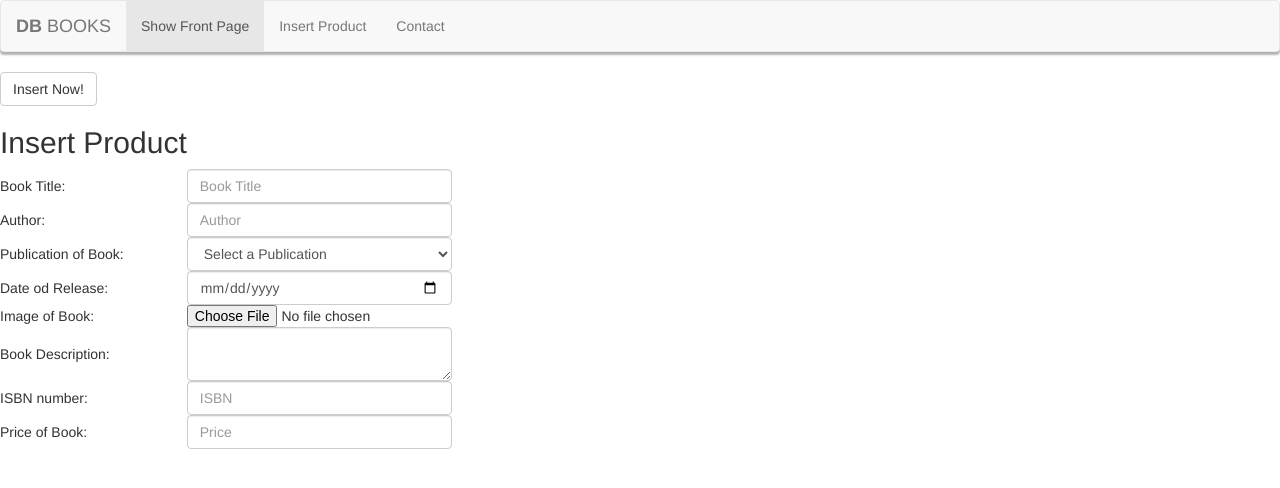
After one commit to igor06brw/Book-Database, a PHP site: page /insert.php in a window 1280 px wide. The commit adds this page. Shown: the top 488 px of the page. Run offline with PHP 8.4, Linux system fonts and the light colour scheme; data that the repository does not hold is empty; some libraries are stand-ins or nearby versions.

Commit message:
FINISH INSERT/SELECT

```diff
--- a/core/connect.php
+++ b/core/connect.php
@@ -5,15 +5,14 @@
  * Date: 06.08.2016
  * Time: 08:56
  */
-session_start();
-
 $db_host = 'localhost';
 $db_user = 'root';
 $db_pass = '';
 $db_name = 'booksit';
 $conn = new mysqli($db_host, $db_user, $db_pass, $db_name);
 
-if ($conn->connect_error) {
-    echo "Database connect failed!" . connection_error();
-}
+if ($conn->connect_error)
+    echo 'Database connect failed!';
+
+
 ?>
--- a/css/style.css
+++ b/css/style.css
@@ -1,27 +1,68 @@
 body {
-    margin: 0px auto;
+    margin: auto;
 }
 
-.login-form-group {
-    margin: 10px 0 5px 0;
-}
-
-.input-group {
-    margin: 0 auto;
+table {
+    margin: auto 0;
     float: none;
 }
 
-.login-form-submit {
-    margin: 10px 0 20px 0;
+form {
+    display: inline-block;
+}
+tr {
+    margin: auto;
+    float: none;
+}
+#single_product {
+    margin: 5px;
+    width: 30%;
+    display: inline-block;
+    border: 1px solid rgba(0, 0, 0, 0.1);
+    border-radius: 5%;
+    min-width: 30%;
+    max-width: 20%;
 }
 
-.login.jumbotron {
-    background: none;
-    margin: 10px 0 2.8rem 0;
-    padding: 0;
+#single_product h2 {
 }
 
-.forget-pass {
-    margin: 5px 0 5px 0;
-    font-size: 0.7em;
+#single_product img {
+    width: 40%;
+    height: auto;
+    border-radius: 2px 2px 10px 10px;
+    -webkit-box-shadow: 0px 3px 2px 0px rgba(0,0,0,0.75);
+    -moz-box-shadow: 0px 3px 2px 0px rgba(0,0,0,0.75);
+    box-shadow: 0px 3px 2px 0px rgba(0,0,0,0.75);
 }
+
+#single_product #author {
+    font-size: medium;
+}
+#single_product #desc {
+    color: #1b6d85;
+}
+#single_product #desc p {
+    margin: auto;
+    padding: auto;
+
+}
+#edit {
+    margin: 10px 5%;
+    float: right;
+}
+#danger {
+    margin: 10px 0;
+    float: right;
+}
+
+#price {
+    margin: 20px 10%;
+    float:left;
+}
+
+#nav {
+    -webkit-box-shadow: 0px 3px 2px 0px rgba(0,0,0,0.75);
+    -moz-box-shadow: 0px 3px 2px 0px rgba(0,0,0,0.75);
+    box-shadow: 0px 3px 2px 0px rgba(0,0,0,0.3);
+}
--- /dev/null
+++ b/insert.php
@@ -0,0 +1,135 @@
+<?php
+/**
+ * Created by PhpStorm.
+ * User: Admin
+ * Date: 08.08.2016
+ * Time: 18:22
+ */
+include('core/connect.php');
+?>
+<!DOCTYPE html>
+<html lang="pl-PL">
+    <head>
+        <meta charset="UTF-8">
+        <meta http-equiv="X-UA-Compatible" content="IE=edge">
+        <title>BookDB - Insert Book</title>
+        <!-- Tell the browser to be responsive to screen width -->
+        <meta content="width=device-width, initial-scale=1, maximum-scale=1, user-scalable=no" name="viewport">
+        <!-- jQuery -->
+        <script src="https://code.jquery.com/jquery-3.1.0.min.js"
+                integrity="sha256-cCueBR6CsyA4/9szpPfrX3s49M9vUU5BgtiJj06wt/s=" crossorigin="anonymous"></script>
+        <!-- <script src="//cdn.tinymce.com/4/tinymce.min.js"></script>
+        <script>tinymce.init({ selector:'textarea' });</script> -->
+        <!-- Bootstrap -->
+        <link rel="stylesheet" href="css/bootstrap.min.css">
+        <link rel="stylesheet" href="css/style.css">
+        <script src="js/bootstrap.min.js"></script>
+    </head>
+    <body>
+    <?php
+    include_once('navigator.php');
+    ?>
+        <div>
+            <form action="insert.php" method="POST" enctype="multipart/form-data">
+                <table>
+                    <tr>
+                        <td><h2>Insert Product</h2></td>
+                    </tr>
+                    <tr>
+                        <td>Book Title:</td>
+                        <td><input type="text" class="form-control" placeholder="Book Title" name="book_title" /></td>
+                    </tr>
+                    <tr>
+                        <td>Author:</td>
+                        <td><input type="text" class="form-control" placeholder="Author" name="book_author"></td>
+                    </tr>
+                    <tr>
+                        <td>Publication of Book:</td>
+                        <td><select name="book_publication" class="form-control">
+                                <option>Select a Publication</option>
+                                <?php
+                                $getPublication = "SELECT * FROM publication";
+
+                                $runPublication = $conn->query($getPublication);
+
+                                if ($runPublication->num_rows > 0)
+                                {
+                                    while ($rowPublication = $runPublication->fetch_array())
+                                    {
+
+                                        $publication_id = $rowPublication['publication_id'];
+                                        $publication_name = $rowPublication['publication_name'];
+
+                                        echo "<option value='$publication_id'>$publication_name</option>";
+
+                                    }
+                                }
+                                ?>
+                            </select></td>
+                    </tr>
+                    <tr>
+                        <td>Date od Release:</td>
+                        <td><input type="date" class="form-control" placeholder="Date" name="book_date_release" required></td>
+                    </tr>
+                    <tr>
+                        <td>Image of Book:</td>
+                        <td><input type="file" class="fileinput fileinput-new" data-icon="false" name="book_image" required/></td>
+                    </tr>
+                    <tr>
+                        <td>Book Description:</td>
+                        <td><textarea name="book_desc" class="form-control" ></textarea></td>
+                    </tr>
+                    <tr>
+                        <td>ISBN number:</td>
+                        <td><input type="text" class="form-control" placeholder="ISBN" name="book_isbn"></td>
+                    </tr>
+                    <tr>
+                        <td>Price of Book:</td>
+                        <td><input type="text" class="form-control" placeholder="Price" name="book_price"></td>
+                    </tr>
+                    <div>
+                        <input type="submit" class="btn btn-default" name="insert_post" value="Insert Now!">
+                    </div>
+                </table>
+            </form>
+        </div>
+    </body>
+</html>
+<?php
+if (isset($_POST['insert_post'])) {
+    $pic_dir = "images/";
+    $book_title = $_POST['book_title'];
+    $book_author = $_POST['book_author'];
+    $book_publication = $_POST['book_publication'];
+    $book_date_release = $_POST['book_date_release'];
+    $book_isbn = $_POST['book_isbn'];
+
+    $book_image = $_FILES['book_image']['name'];
+    $book_image_tmp = $_FILES['book_image']['tmp_name'];
+
+    $book_desc = $_POST['book_desc'];
+    $book_price = $_POST['book_price'];
+
+    //!!!!!!!!!!!!!!!!!!!!!!!!!!!!!UPLOAD A IMAGE!!!!!
+
+    if(is_uploaded_file($book_image_tmp))
+    {
+        move_uploaded_file($book_image_tmp,$pic_dir . $book_image);
+    } else {
+        die('File not uploaded.....');
+    }
+
+
+    echo $insert_book = "INSERT INTO `book` (`book_title`, `book_author`, `book_publication`, `book_image`, `book_desc`, `book_price`, `book_date_release`, `book_isbn`) VALUES ('$book_title','$book_author','$book_publication','$book_image','$book_desc','$book_price','$book_date_release','$book_isbn')";
+
+
+    $inserted_book = $conn->query($insert_book);
+
+    if(!$inserted_book) {
+        echo "<script>alert('Cant add this book to database - check code!')</script>";
+    } else {
+        echo "<script>alert('This book was added!')</script>";
+    }
+} else
+    echo "<script>alert('Please, fill the fields.')</script>"
+?>
--- a/admin_area/navigator.php
+++ b/navigator.php
@@ -9,7 +9,7 @@
 ?>
 <body class="hold-transition skin-blue sidebar-mini">
 <header>
-    <nav class="navbar navbar-default">
+    <nav class="navbar navbar-default" id="nav">
         <div class="container-fluid">
             <div class="navbar-header">
                 <button type="button" class="navbar-toggle collapsed" data-toggle="collapse" data-target="#bs-example-navbar-collapse-1" aria-expanded="false">
@@ -22,8 +22,9 @@
             </div>
             <div class="collapse navbar-collapse" id="bs-example-navbar-collapse-1">
                 <ul class="nav navbar-nav">
-                    <li class="active"><a href="../index.php">Show Front Page<span class="sr-only">(current)</span></a></li>
-                    <li><a href="admin_area/insert.php">Insert Product</a></li>
+                    <li class="active"><a href="index.php">Show Front Page<span class="sr-only">(current)</span></a></li>
+                    <li><a href="insert.php">Insert Product</a></li>
+                    <li><a href="contact.php">Contact</a></li>
                 </ul>
             </div>
         </div>
```
Also changed, not shown: admin_area/insert.php (deleted, +0 -107 lines), contact.php (added, +7 -0 lines), delete.php (added, +13 -0 lines), functions/functions.php (deleted, +0 -91 lines), index.php (+51 -1 lines), update.php (added, +150 -0 lines), images/51qx2KmoH6L.jpg (added), images/DWADAds.jpg (added), images/awfawf.jpg (added), images/reada.jpg (added), images/sdaw.jpg (added), images/sdwadaw.jpg (added).
